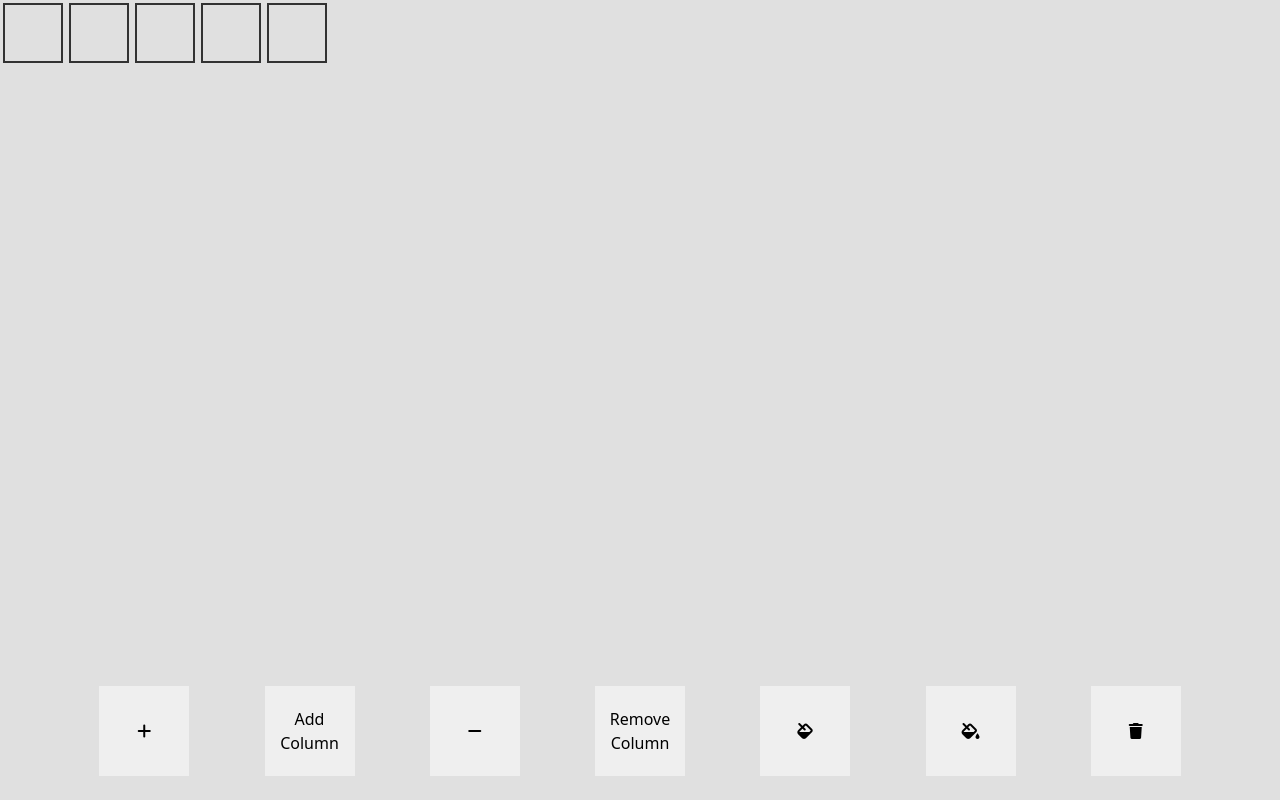
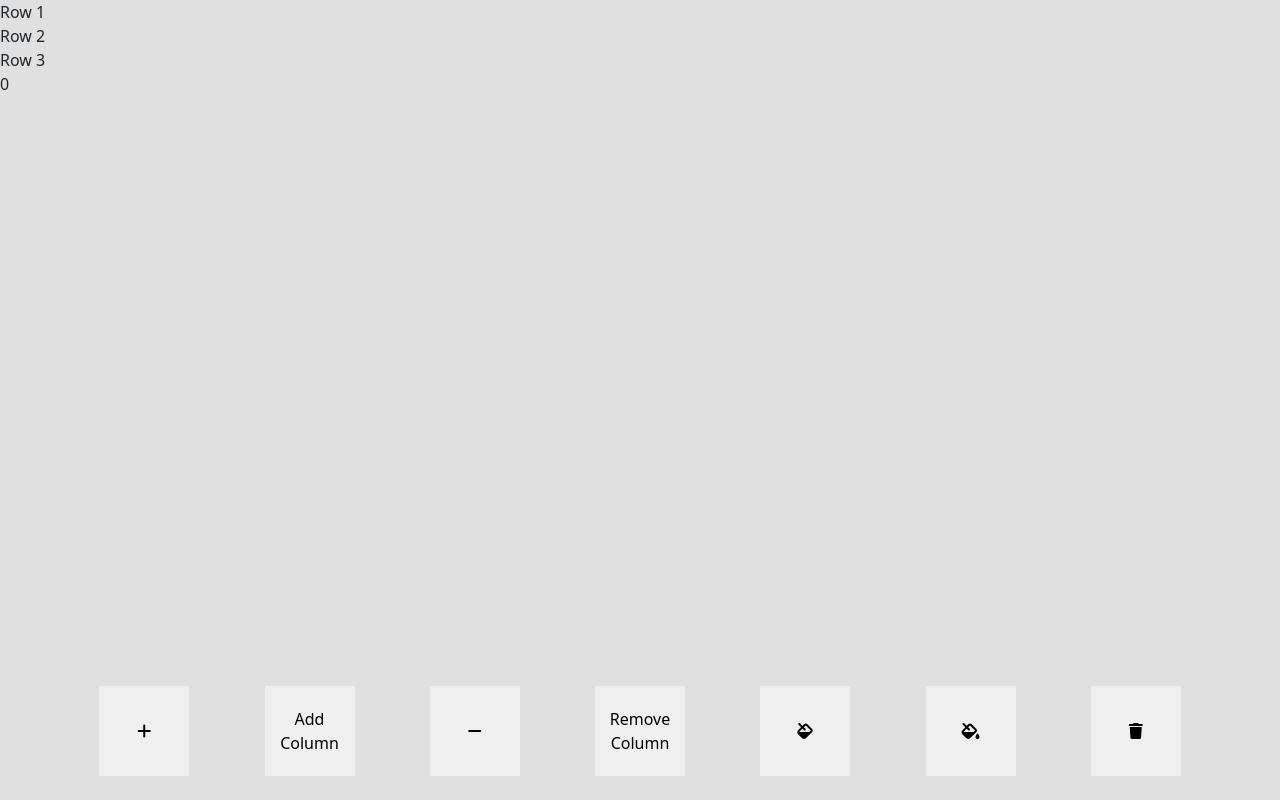
Before and after one commit to JS0Nwong/Assignment-3-Grid-Maker, a plain HTML site: page index.html in a window 1280 px wide. Both pictures are taken after a click on the button 144 px from the left and 731 px from the top of the page. Drawn offline with nearby package versions, Linux system fonts and the light colour scheme.

```diff
--- a/index.html
+++ b/index.html
@@ -12,11 +12,12 @@
 <body>
     <div class="container-fluid">
         <div class="row grid-row">
-            <div class="grid-square"></div>
-            <div class="grid-square"></div>
-            <div class="grid-square"></div>
-            <div class="grid-square"></div>
-            <div class="grid-square"></div>
+            <table id = "grid">
+                <tr><td>Row 1</td></tr>
+                <tr><td>Row 2</td></tr>
+                <tr><td>Row 3</td></tr>
+
+            </table>
         </div>
         <div class="row">
             <div class="buttons-container p-4">
--- a/script.js
+++ b/script.js
@@ -0,0 +1,17 @@
+let addRowBtn = document.getElementById("add-row");
+let addColBtn = document.getElementById("add-column");
+let removeRowBtn = document.getElementById("remove-row");
+let removeColBtn = document.getElementById("remove-column");
+let table = document.getElementById("grid");
+
+addRowBtn.addEventListener("click", addRow);
+
+function addRow()
+{
+    let row = table.insertRow(table.rows.length);
+    for (let i = 0; i < table.rows[0].cells.length; i++)
+    {
+        let cell = row.insertCell(i);
+        cell.innerHTML = i;
+    }
+}
```
